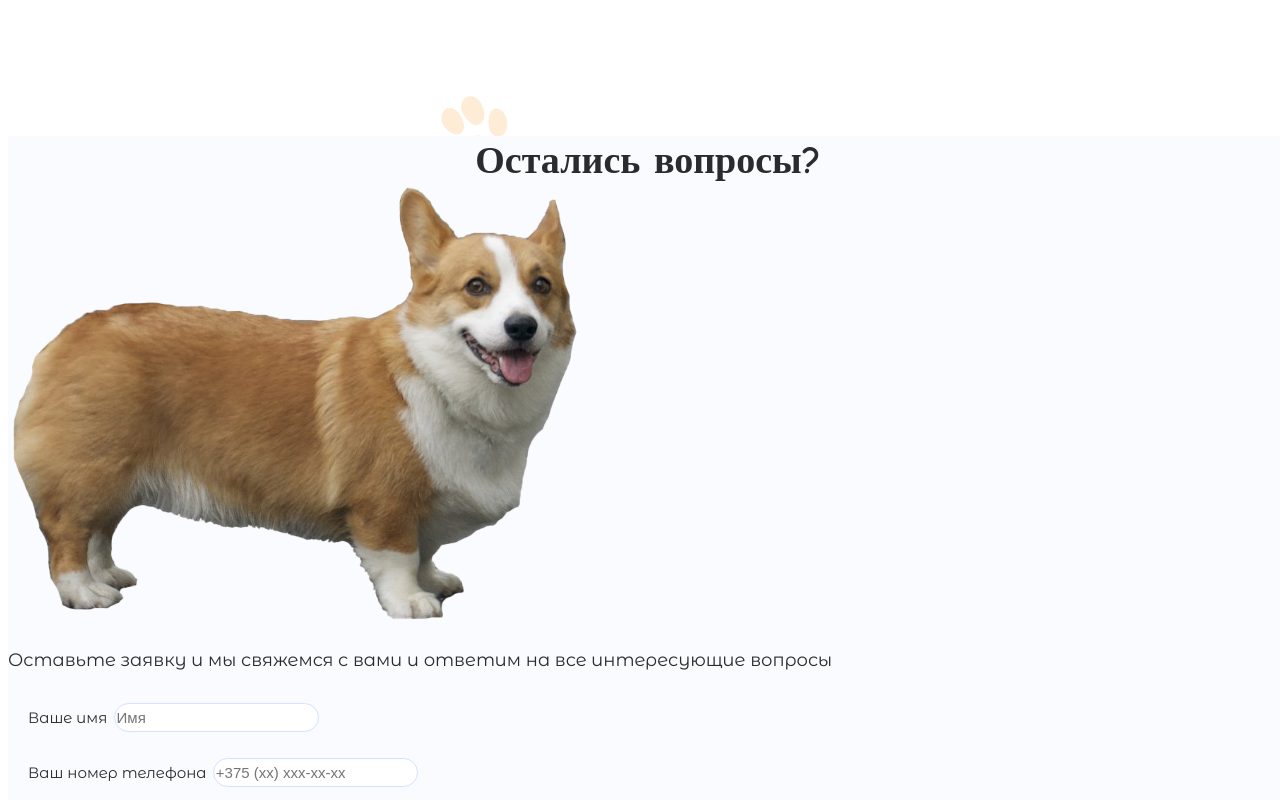
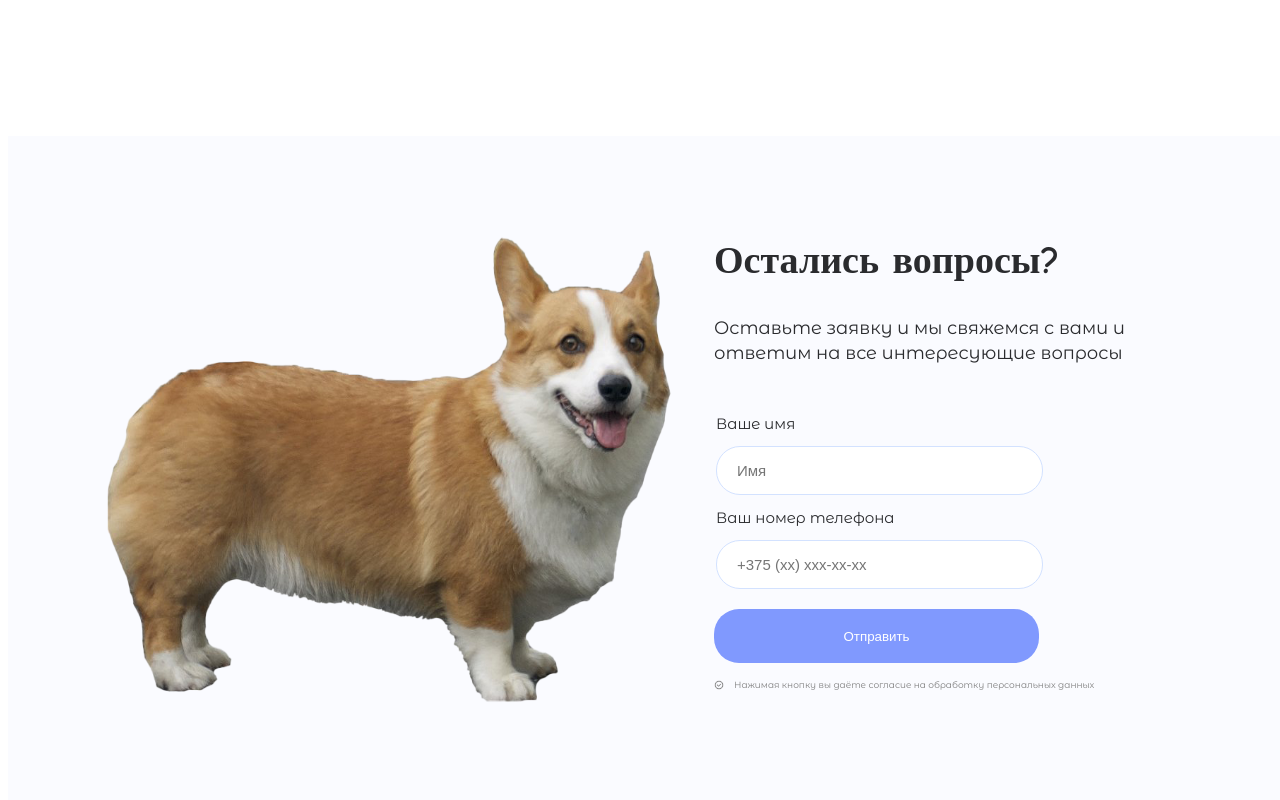
Before and after one commit to imabramon/html_css, a plain HTML site: page pages/corgi/index.html in a window 1280 px wide. Shown: the part 7240-8040 px from the top of the page. Drawn offline with Linux system fonts and the light colour scheme.

Commit message:
form block positioning

```diff
--- a/pages/corgi/css/style.css
+++ b/pages/corgi/css/style.css
@@ -1186,6 +1186,70 @@ fieldset{
     line-height: 20px;
 }
 
+.form{
+    padding: 100px 0;
+}
+
+.form-content-container{
+    display: flex;
+    width: fit-content;
+    margin-left: auto;
+    margin-right: auto;
+}
+
+.corgi-form{
+    margin-right: 42px;
+}
+
+.form-text-content-container{
+    width: 480px;
+    display: flex;
+    flex-direction: column;
+    justify-content: flex-start;
+}
+
+.form-text-content-container > *{
+    margin: 0;
+}
+
+.form-description{
+    margin-bottom: 45px;
+}
+
+fieldset{
+    display: flex;
+    flex-direction: column;
+    padding: 0;
+    margin-bottom: 10px;
+}
+
+.input-label{
+    margin-bottom: 10px;
+}
+
+.form-input{
+    display: block;
+    width:285px;
+    height: 45px;
+    line-height: 45px;
+    padding-left: 20px;
+    padding-right: 20px;
+}
+
+.submit{
+    display: block;
+    width: 325px;
+    height: 54px;
+    border: none;
+    background-color: #8099FE;
+    margin-top: 20px;
+}
+
+.form .section-header{
+    margin-left: 0;
+    margin-bottom: 30px;
+}
+
 .form p{
     font-size: 18px;
     line-height: 25px;
--- a/pages/corgi/index.html
+++ b/pages/corgi/index.html
@@ -384,8 +384,10 @@
             </div>
         </section>
         <section class="form">
+            <div class="form-content-container">
+                <img src="img/corgi-side.png" alt="" class="corgi-form">
+                <div class="form-text-content-container">
                     <h2 class="section-header">Остались вопросы?</h2>
-            <img src="img/corgi-side.png" alt="" class="corgi-form">
                     <p class="form-description">Оставьте заявку и мы свяжемся с вами
                         и ответим на все интересующие вопросы</p>
                     <form action="">
@@ -401,6 +403,8 @@
                         <p class="agreement">Нажимая кнопку вы даёте согласие на обработку
                             персональных данных</p>
                     </form>
+                </div>
+            </div>
         </section>
         <section class="contacts">
             <h2 class="section-header">Питомник «Happy paw»</h2>
```
Lines whose indentation alone changed are shown as unchanged.
